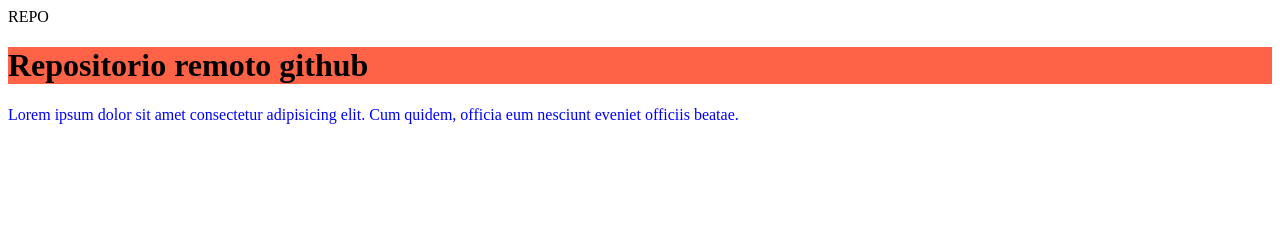
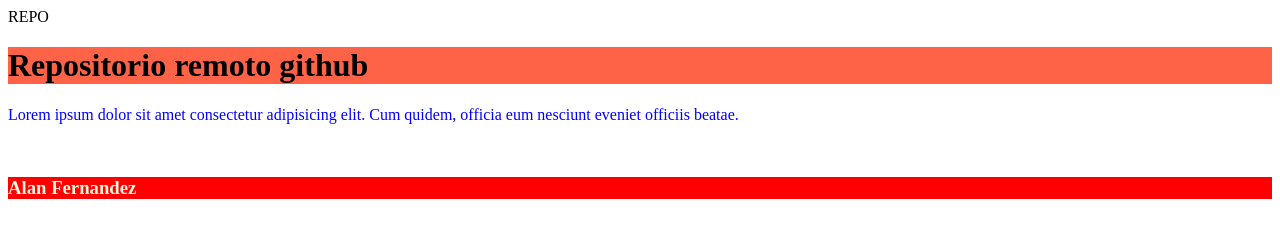
Before and after one commit to fdezalan/comission-33040, a plain HTML site: page index.html in a window 1280 px wide. Drawn offline with Linux system fonts and the light colour scheme.

Commit message:
otro cambio mas

```diff
--- a/css/styles.css
+++ b/css/styles.css
@@ -5,3 +5,7 @@ h1{
 p{
     color: blue;
 }
+h3{
+    background-color: red;
+    color: beige;
+}
--- a/index.html
+++ b/index.html
@@ -12,5 +12,6 @@
     <h1>Repositorio remoto github</h1>
     <p>Lorem ipsum dolor sit amet consectetur adipisicing elit. Cum quidem, officia eum nesciunt eveniet officiis beatae.</p>
     <img src="./fotos/caballo.jpg" alt="">
+    <h3>Alan Fernandez</h3>
 </body>
 </html>
```
